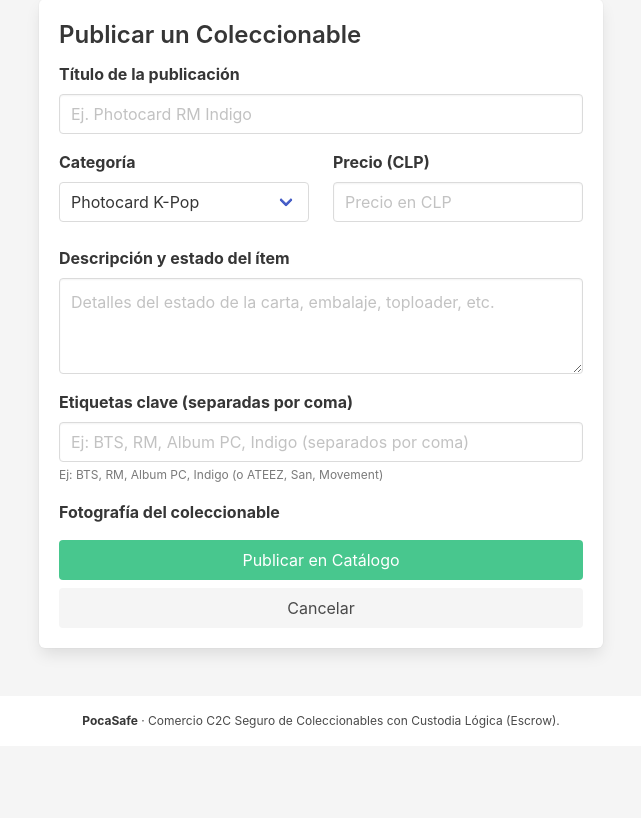
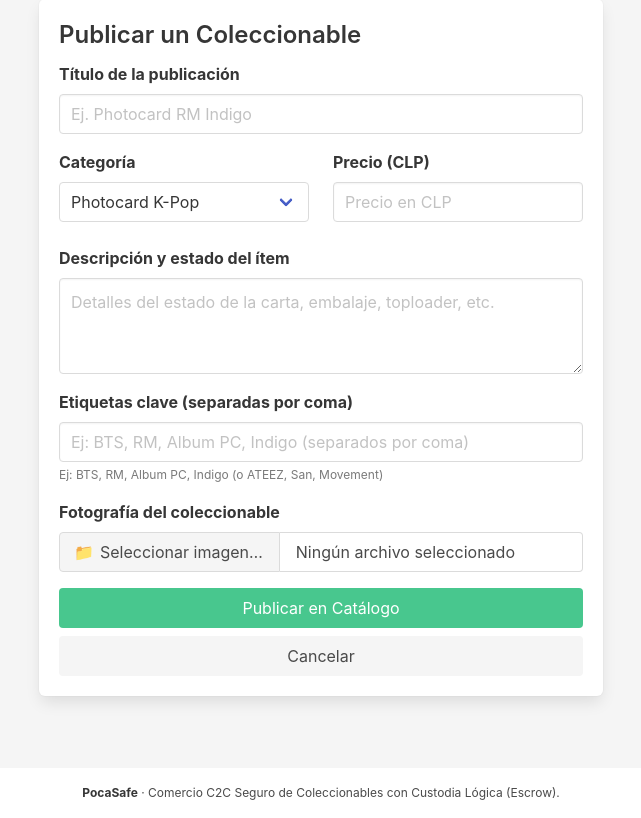
Before and after one commit to barbarapasarin/PocaSafe, a Django app: page /item/new/ in a window 1280 px wide. Shown: the part 101-919 px from the top of the page, without its empty margins (319-960 px from the left). Before the commit the page ends 829 px from the top, so only its background shows below. Run offline with Django 5.2, Linux system fonts and the light colour scheme; the visitor is signed in with stand-in values (Sample User, id 1).

Commit message:
Cambios formulario

```diff
--- a/templates/marketplace/item_form.html
+++ b/templates/marketplace/item_form.html
@@ -39,9 +39,19 @@
                     <p class="help has-text-grey">Ej: BTS, RM, Album PC, Indigo (o ATEEZ, San, Movement)</p>
                 </div>
 
+                <!-- SELECTOR DE FOTOGRAFÍA ESTILIZADO -->
                 <div class="field mb-5">
                     <label class="label">Fotografía del coleccionable</label>
-                    <div class="control">{{ form.image }}</div>
+                    <div class="file has-name is-fullwidth">
+                        <label class="file-label">
+                            {{ form.image }}
+                            <span class="file-cta">
+                                <span class="file-icon">📁</span>
+                                <span class="file-label">Seleccionar imagen…</span>
+                            </span>
+                            <span class="file-name" id="file-name-display">Ningún archivo seleccionado</span>
+                        </label>
+                    </div>
                 </div>
 
                 <div class="buttons">
@@ -52,4 +62,18 @@
         </div>
     </div>
 </div>
+
+<script>
+    const fileInput = document.querySelector('.file-input');
+    if (fileInput) {
+        fileInput.addEventListener('change', () => {
+            const fileNameDisplay = document.querySelector('#file-name-display');
+            if (fileInput.files.length > 0) {
+                fileNameDisplay.textContent = fileInput.files[0].name;
+            } else {
+                fileNameDisplay.textContent = 'Ningún archivo seleccionado';
+            }
+        });
+    }
+</script>
 {% endblock %}
```
Also changed, not shown: marketplace/migrations/0004_collectibleitem_tags.py (added).
